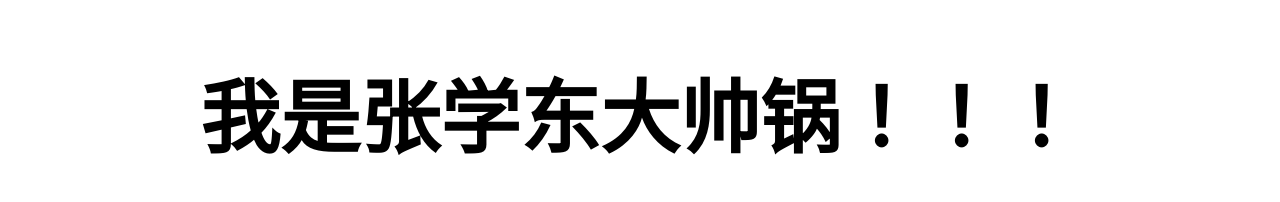
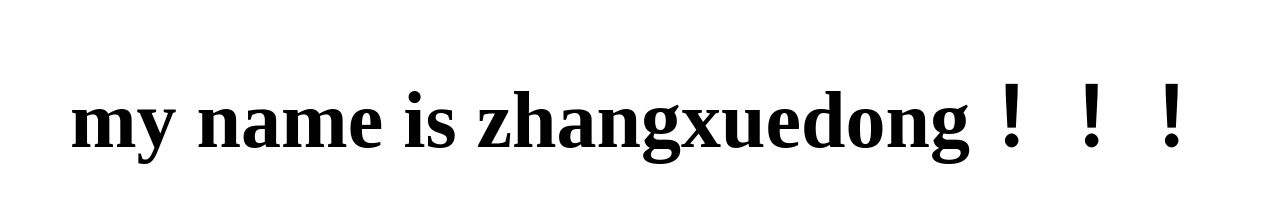
Before and after one commit to zxuedong/zxuedong1, a plain HTML site: page index.html in a window 1280 px wide. Drawn offline with Linux system fonts and the light colour scheme.

Commit message:
This is the message describing the commit

```diff
--- a/index.html
+++ b/index.html
@@ -11,6 +11,6 @@
     </style>
 </head>
 <body>
-    <h1>我是张学东大帅锅！！！</h1>
+    <h1>my name is zhangxuedong！！！</h1>
 </body>
 </html>
```
